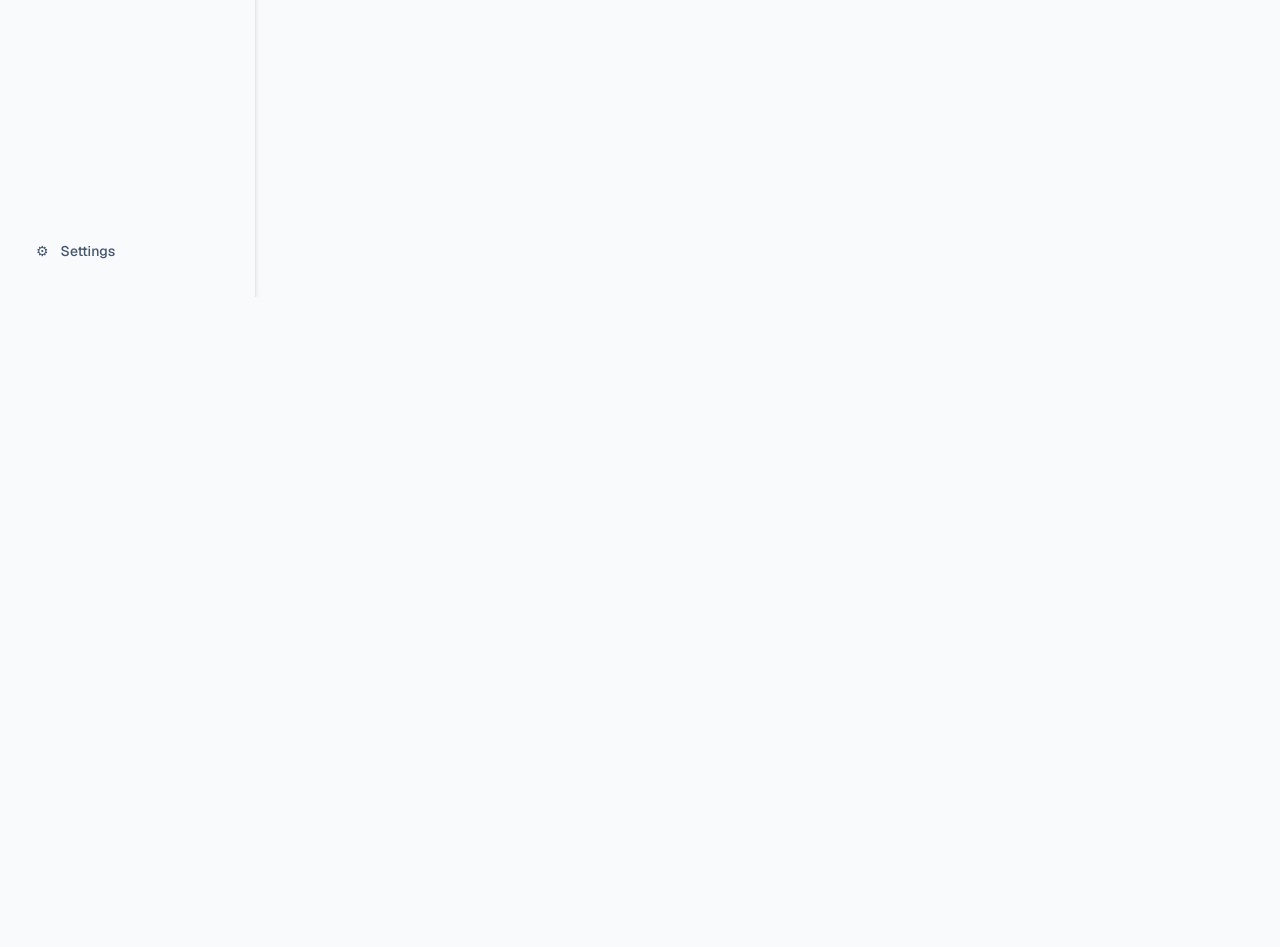
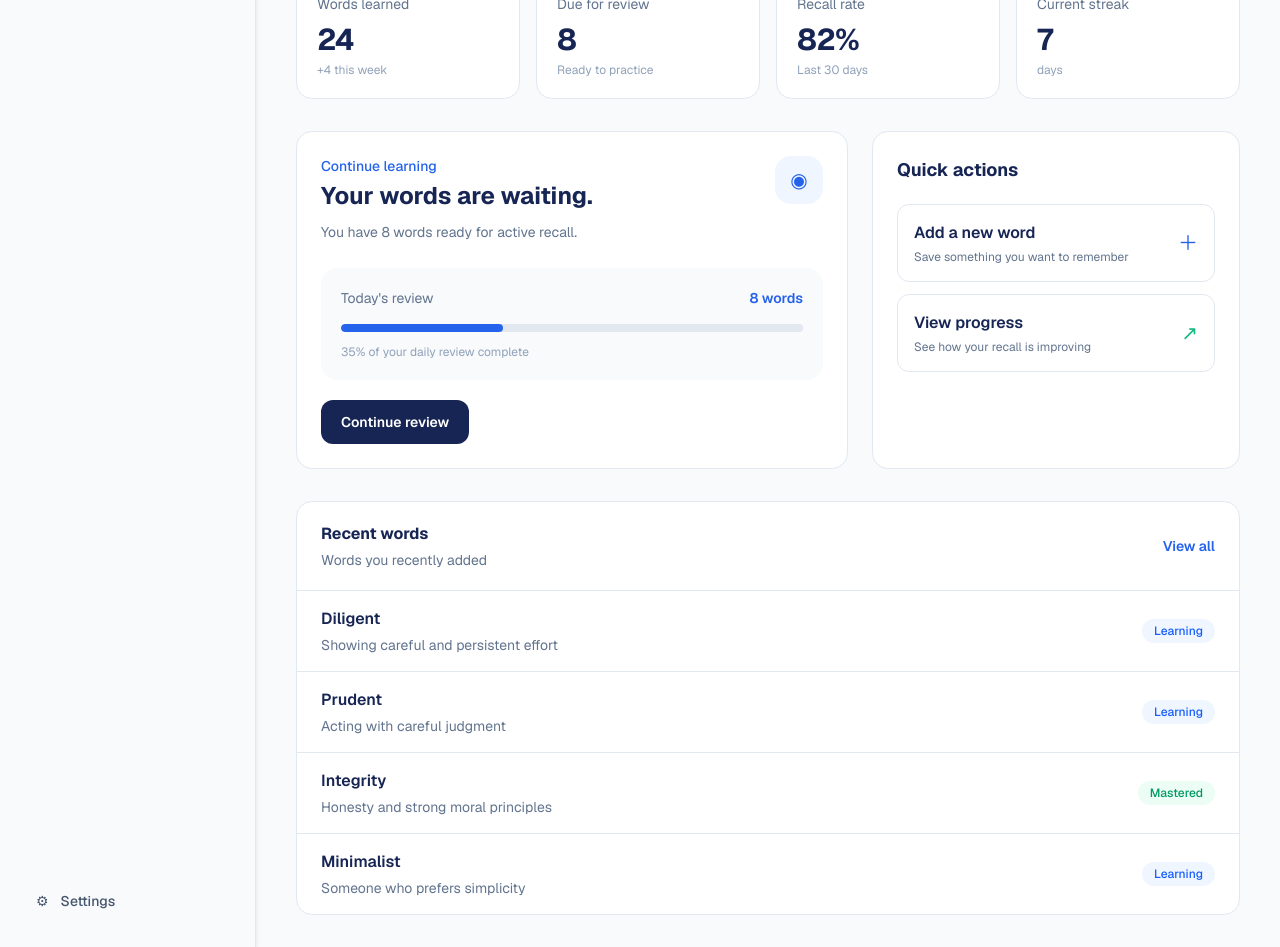
Before and after one commit to dimlaw7/Vocabulary-Web, a Next.js app: page / in a window 1280 px wide. Shown: the part 560-1507 px from the top of the page. Before the commit the page ends 857 px from the top, so only its background shows below. Built offline with nearby package versions, Linux system fonts and the light colour scheme.

Commit message:
Add Statistics, quick actions and recent words to dashboard. Data is still hardcoded

```diff
--- a/app/page.js
+++ b/app/page.js
@@ -67,6 +67,157 @@ export default function Home() {
 
           <div className="mx-auto max-w-7xl px-6 py-8 lg:px-10">
             <Hero />
+
+            {/* Stats */}
+            <section className="mt-8 grid gap-4 sm:grid-cols-2 xl:grid-cols-4">
+              {stats.map((stat) => (
+                <div
+                  key={stat.label}
+                  className="rounded-2xl border border-[#E2E8F0] bg-white p-5"
+                >
+                  <p className="text-sm text-slate-500">{stat.label}</p>
+
+                  <p className="mt-2 text-3xl font-bold tracking-tight">
+                    {stat.value}
+                  </p>
+
+                  <p className="mt-1 text-xs text-slate-400">{stat.detail}</p>
+                </div>
+              ))}
+            </section>
+
+            {/* Main grid */}
+            <section className="mt-8 grid gap-6 xl:grid-cols-[1.5fr_1fr]">
+              {/* Continue learning */}
+              <div className="rounded-2xl border border-[#E2E8F0] bg-white p-6">
+                <div className="flex items-start justify-between">
+                  <div>
+                    <p className="text-sm font-medium text-[#2563EB]">
+                      Continue learning
+                    </p>
+
+                    <h3 className="mt-1 text-2xl font-bold">
+                      Your words are waiting.
+                    </h3>
+
+                    <p className="mt-2 text-sm leading-6 text-slate-500">
+                      You have 8 words ready for active recall.
+                    </p>
+                  </div>
+
+                  <div className="hidden h-12 w-12 items-center justify-center rounded-2xl bg-[#EFF6FF] text-xl text-[#2563EB] sm:flex">
+                    ◉
+                  </div>
+                </div>
+
+                <div className="mt-6 rounded-2xl bg-[#F8FAFC] p-5">
+                  <div className="flex items-center justify-between">
+                    <span className="text-sm text-slate-500">
+                      Today&apos;s review
+                    </span>
+
+                    <span className="text-sm font-semibold text-[#2563EB]">
+                      8 words
+                    </span>
+                  </div>
+
+                  <div className="mt-4 h-2 overflow-hidden rounded-full bg-slate-200">
+                    <div className="h-full w-[35%] rounded-full bg-[#2563EB]" />
+                  </div>
+
+                  <p className="mt-3 text-xs text-slate-400">
+                    35% of your daily review complete
+                  </p>
+                </div>
+
+                <Link
+                  href="/study"
+                  className="mt-5 inline-flex rounded-xl bg-[#172554] px-5 py-3 text-sm font-semibold text-white hover:bg-[#0F1C40]"
+                >
+                  Continue review
+                </Link>
+              </div>
+
+              {/* Quick actions */}
+              <div className="rounded-2xl border border-[#E2E8F0] bg-white p-6">
+                <h3 className="text-lg font-bold">Quick actions</h3>
+
+                <div className="mt-5 space-y-3">
+                  <Link
+                    href="/add-word"
+                    className="flex items-center justify-between rounded-xl border border-[#E2E8F0] p-4 transition hover:bg-slate-50"
+                  >
+                    <div>
+                      <p className="font-semibold">Add a new word</p>
+                      <p className="mt-1 text-xs text-slate-500">
+                        Save something you want to remember
+                      </p>
+                    </div>
+
+                    <span className="text-xl text-[#2563EB]">＋</span>
+                  </Link>
+
+                  <Link
+                    href="/progress"
+                    className="flex items-center justify-between rounded-xl border border-[#E2E8F0] p-4 transition hover:bg-slate-50"
+                  >
+                    <div>
+                      <p className="font-semibold">View progress</p>
+                      <p className="mt-1 text-xs text-slate-500">
+                        See how your recall is improving
+                      </p>
+                    </div>
+
+                    <span className="text-xl text-[#10B981]">↗</span>
+                  </Link>
+                </div>
+              </div>
+            </section>
+
+            {/* Recent words */}
+            <section className="mt-8 rounded-2xl border border-[#E2E8F0] bg-white">
+              <div className="flex items-center justify-between border-b border-[#E2E8F0] px-6 py-5">
+                <div>
+                  <h3 className="font-bold">Recent words</h3>
+                  <p className="mt-1 text-sm text-slate-500">
+                    Words you recently added
+                  </p>
+                </div>
+
+                <Link
+                  href="/words"
+                  className="text-sm font-semibold text-[#2563EB]"
+                >
+                  View all
+                </Link>
+              </div>
+
+              <div className="divide-y divide-[#E2E8F0]">
+                {recentWords.map((item) => (
+                  <div
+                    key={item.word}
+                    className="flex items-center justify-between px-6 py-4"
+                  >
+                    <div>
+                      <p className="font-semibold">{item.word}</p>
+                      <p className="mt-1 text-sm text-slate-500">
+                        {item.meaning}
+                      </p>
+                    </div>
+
+                    <span
+                      className={`rounded-full px-3 py-1 text-xs font-medium ${
+                        item.status === "Mastered"
+                          ? "bg-emerald-50 text-emerald-600"
+                          : "bg-blue-50 text-blue-600"
+                      }`}
+                    >
+                      {item.status}
+                    </span>
+                  </div>
+                ))}
+              </div>
+            </section>
           </div>
         </section>
       </div>
```
